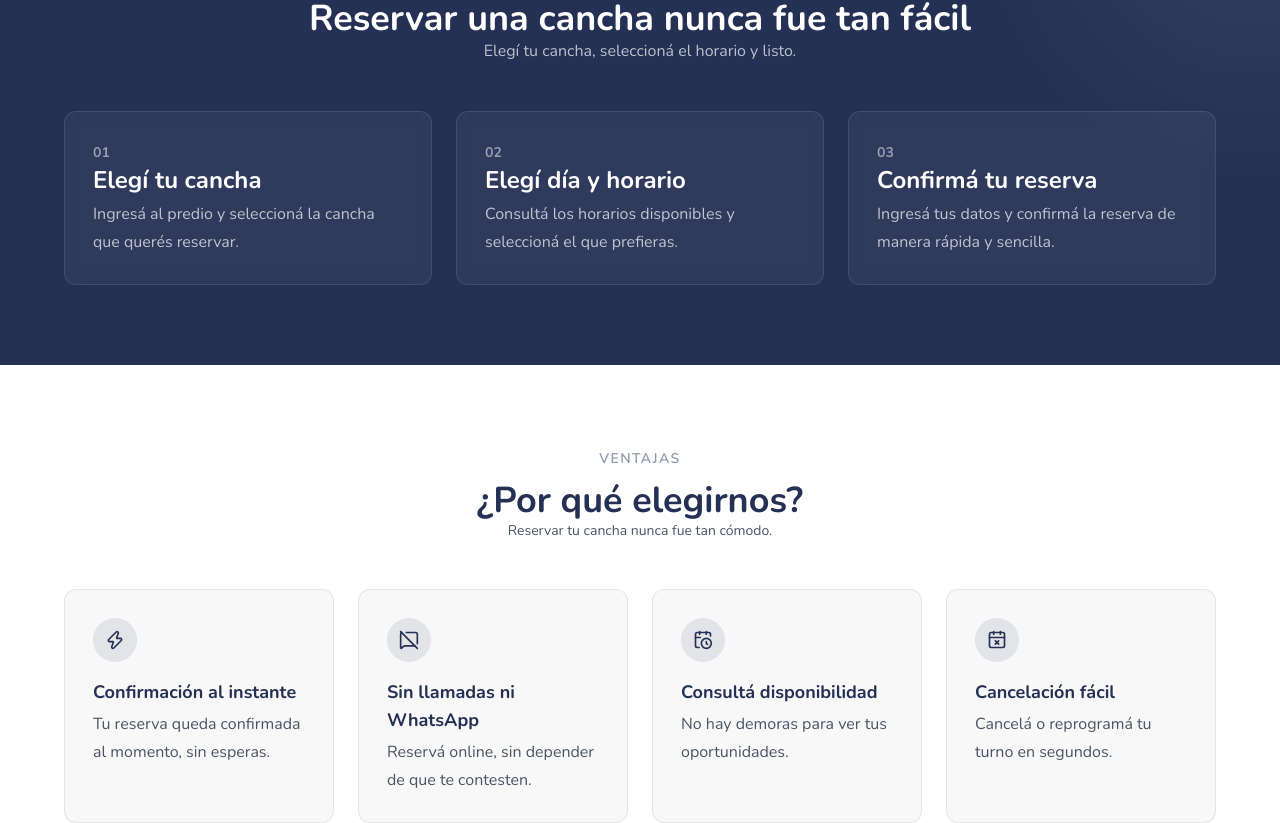
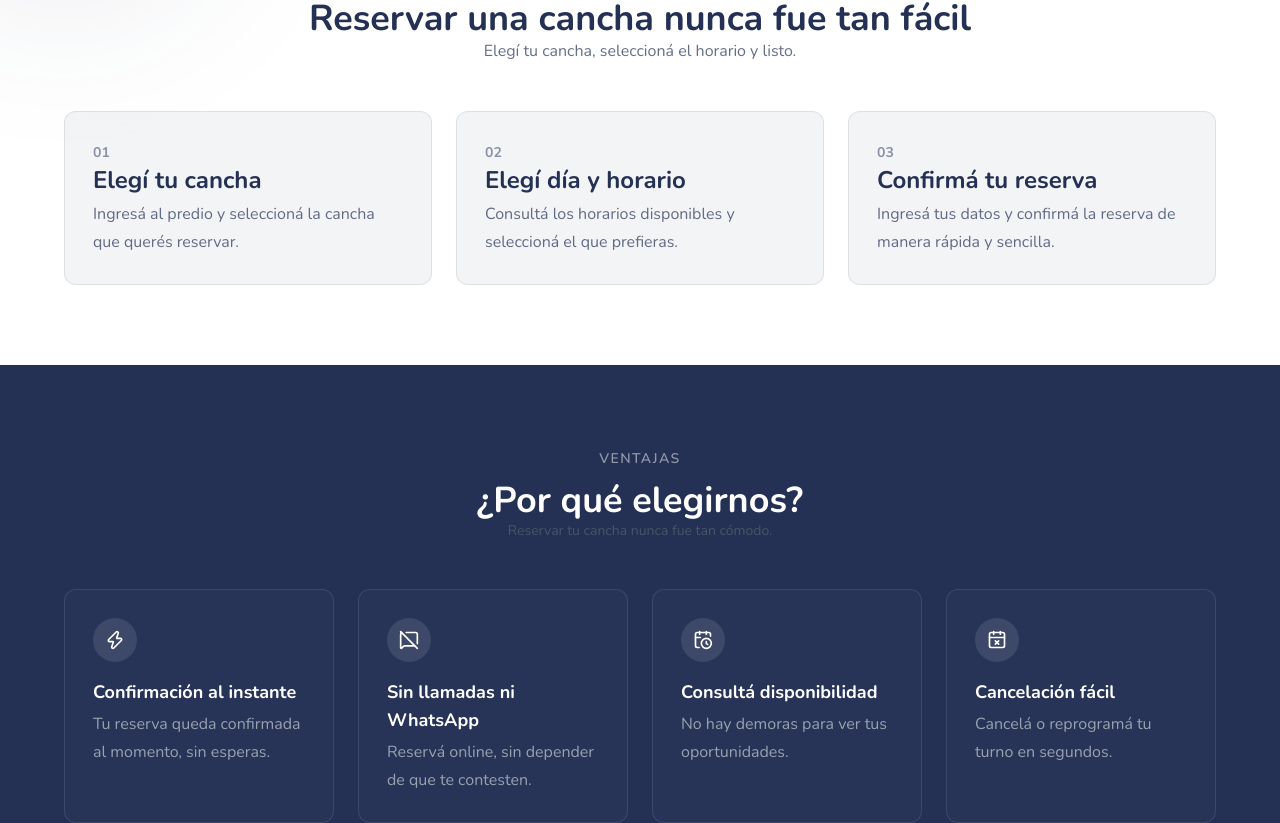
Before and after one commit to matiibuffaRC/canchita, a Next.js app: page / in a window 1280 px wide. Shown: the part 828-1651 px from the top of the page. Built offline with nearby package versions, Linux system fonts and the light colour scheme; a web font is replaced by a local one.

Commit message:
Corregimos componentes y creamos nueva ruta a trabajar

```diff
--- a/src/app/[admin-slug]/[predio-slug]/page.tsx
+++ b/src/app/[admin-slug]/[predio-slug]/page.tsx
@@ -1,6 +1,22 @@
-import React from 'react'
+'use client';
+
+// Import dependencies
+import { useEffect } from 'react';
+import { useParams } from "next/navigation";
 
 function page() {
+    const { "predio-slug": slug } = useParams<{ "predio-slug": string }>();
+    useEffect(()=>{
+        const fetchCanchas = async() => {
+            try{
+                const result = await fetch('api/predios/${id}/canchas')
+            }catch(error){
+
+            }finally{
+
+            }
+        }
+    },[slug])
     return (
         <div>predio page</div>
     )
--- a/src/app/[admin-slug]/page.tsx
+++ b/src/app/[admin-slug]/page.tsx
@@ -12,6 +12,9 @@ import Link from "next/link";
 import ChevronIcon from "../../components/icons/Chevron";
 import PhoneIcon from "../../components/icons/Phone";
 import PinIcon from "../../components/icons/Pin";
+
+// Import componentes
+import FotoGenerica from "../../components/admin-page/FotoGenerica";
 
 type Predio = {
     id_predio: number,
@@ -28,18 +31,6 @@ type Admin = {
     slug: string,
 }
 
-// Ícono de cancha genérica — placeholder hasta que exista una foto real por predio
-function FotoGenerica() {
-    return (
-        <div className="relative h-16 w-16 shrink-0 overflow-hidden rounded-lg bg-linear-to-br from-[#2f7a4f] via-[#1f5c3a] to-[#123322]">
-            <svg aria-hidden="true" viewBox="0 0 64 64" className="absolute inset-0 h-full w-full text-white/25" >
-                <rect x="4" y="4" width="56" height="56" rx="4" fill="none" stroke="currentColor" strokeWidth="2" />
-                <line x1="32" y1="4" x2="32" y2="60" stroke="currentColor" strokeWidth="2" />
-                <circle cx="32" cy="32" r="9" fill="none" stroke="currentColor" strokeWidth="2" />
-            </svg>
-        </div>
-    );
-}
 
 // Lo que esperamos recibir del backend
 function Page() {
@@ -50,7 +41,7 @@ function Page() {
 
     useEffect(() => {
         if (!slug) return;
-        const peticionFetch = async () => {
+        const fetchPredios = async () => {
             try {
                 const result = await fetch(`/api/admins/${slug}/predio`);
                 if (!result.ok) {
@@ -74,7 +65,7 @@ function Page() {
 
         };
 
-        peticionFetch().catch((error: Error) => console.error(error.message));
+        fetchPredios().catch((error: Error) => console.error(error.message));
 
     }, [slug]);
 
@@ -82,7 +73,7 @@ function Page() {
     const printPredios = () => {
         return predios.map((predio) => {
             return (
-                <div key={predio.id_predio} className="flex w-full items-center gap-4 rounded-xl border border-[#243054]/10 bg-white p-4 shadow-sm transition hover:border-[#243054]/20 hover:shadow-md" >
+                <Link key={predio.id_predio} href={`/${admin?.slug}/${predio.slug}`} aria-label={`Gestionar ${predio.nombre}`} className="flex w-full items-center gap-4 rounded-xl border border-[#243054]/10 bg-white p-4 shadow-sm transition hover:border-[#243054]/20 hover:shadow-md focus-visible:outline focus-visible:outline-offset-2 focus-visible:outline-[#243054]" >
                     <FotoGenerica />
                     <div className="min-w-0 flex-1">
                         <h2 className="truncate text-lg font-extrabold text-[#161B2E]">
@@ -100,16 +91,10 @@ function Page() {
                         </p>
                     </div>
 
-                    <button aria-label={`Gestionar ${predio.nombre}`} className="flex h-8 w-8 shrink-0 items-center justify-center rounded-full transition hover:bg-[#243054]/5 focus-visible:outline focus-visible:outline-offset-2 focus-visible:outline-[#243054]" >
-                        <Link
-                            href={`/${admin?.slug}/${predio.slug}`}
-                            aria-label={`Gestionar ${predio.nombre}`}
-                            className="flex h-8 w-8 shrink-0 items-center justify-center rounded-full transition hover:bg-[#243054]/5 focus-visible:outline focus-visible:outline-offset-2 focus-visible:outline-[#243054]"
-                        >
-                            <ChevronIcon />
-                        </Link>
-                    </button>
-                </div>
+                    <span className="flex h-8 w-8 shrink-0 items-center justify-center rounded-full transition group-hover:bg-[#243054]/5">
+                        <ChevronIcon />
+                    </span>
+                </Link>
             )
         })
     }
--- a/src/app/api/admin/[admin-slug]/predio/route.ts
+++ /dev/null
@@ -1,9 +0,0 @@
-import { getPredios } from "../../../../../controllers/predio.controller";
-
-export async function GET(
-  _request: Request,
-  { params }: { params: Promise<{ "admin-slug": string }> },
-) {
-  const { "admin-slug": slug } = await params;
-  return getPredios(slug);
-}
--- a/src/app/page.tsx
+++ b/src/app/page.tsx
@@ -48,17 +48,17 @@ export default function Home() {
             <main id='inicio' className="min-h-screen overflow-hidden bg-white text-[#243054]">
                 <Hero />
 
-                <section id="como-funciona" aria-labelledby="steps-title" className="relative scroll-mt-8 overflow-hidden bg-[#243054] px-6 py-20 text-white">
+                <section id="como-funciona" aria-labelledby="steps-title" className="relative scroll-mt-8 overflow-hidden px-6 py-20 text-[#243054]">
                     <div aria-hidden="true" className="pointer-events-none absolute -right-40 -top-40 h-96 w-96 rounded-full bg-white/5 blur-3xl" />
                     <div className="relative z-10 mx-auto max-w-6xl">
                         <div className="mx-auto max-w-2xl text-center">
-                            <span className="nunito text-sm font-semibold uppercase tracking-widest text-white/50">
+                            <span className="nunito text-sm font-semibold uppercase tracking-widest text-[#243054]/50">
                                 Simple y rápido
                             </span>
                             <h2 id="steps-title" className="nunito mt-3 text-3xl font-bold md:text-4xl">
                                 Reservar una cancha nunca fue tan fácil
                             </h2>
-                            <p className="nunito text-white/70">
+                            <p className="nunito text-[#243054]/70">
                                 Elegí tu cancha, seleccioná el horario y listo.
                             </p>
                         </div>
--- /dev/null
+++ b/src/components/admin-page/FotoGenerica.tsx
@@ -0,0 +1,13 @@
+ // Ícono de cancha genérica — placeholder hasta que exista una foto real por predio
+
+export default function FotoGenerica() {
+    return (
+        <div className="relative h-16 w-16 shrink-0 overflow-hidden rounded-lg bg-linear-to-br from-[#2f7a4f] via-[#1f5c3a] to-[#123322]">
+            <svg aria-hidden="true" viewBox="0 0 64 64" className="absolute inset-0 h-full w-full text-white/25" >
+                <rect x="4" y="4" width="56" height="56" rx="4" fill="none" stroke="currentColor" strokeWidth="2" />
+                <line x1="32" y1="4" x2="32" y2="60" stroke="currentColor" strokeWidth="2" />
+                <circle cx="32" cy="32" r="9" fill="none" stroke="currentColor" strokeWidth="2" />
+            </svg>
+        </div>
+    );
+}
--- a/src/components/home/Benefits.tsx
+++ b/src/components/home/Benefits.tsx
@@ -12,14 +12,14 @@ interface BenefitsProps {
 
 export default function Benefits({ benefits }: BenefitsProps) {
     return (
-        <section id='nosotros' aria-labelledby="benefits-title" className="relative bg-white px-6 py-20">
+        <section id='nosotros' aria-labelledby="benefits-title" className="relative bg-[#243054] px-6 py-20">
             <div className="mx-auto max-w-6xl">
                 <div className="mx-auto max-w-2xl text-center">
-                    <span className="nunito text-sm font-semibold uppercase tracking-widest text-[#243054]/50">
+                    <span className="nunito text-sm font-semibold uppercase tracking-widest text-white/50">
                         Ventajas
                     </span>
 
-                    <h2 id="benefits-title" className="nunito mt-3 text-3xl font-bold text-[#243054] md:text-4xl">
+                    <h2 id="benefits-title" className="nunito mt-3 text-3xl font-bold text-white md:text-4xl">
                         ¿Por qué elegirnos?
                     </h2>
 
@@ -30,16 +30,16 @@ export default function Benefits({ benefits }: BenefitsProps) {
 
                 <div className="mt-12 grid gap-6 sm:grid-cols-2 lg:grid-cols-4">
                     {benefits.map((benefit) => (
-                        <div key={benefit.title} className="nunito rounded-xl border border-[#243054]/10 bg-[#243054]/3 p-7 transition duration-300 hover:-translate-y-1 hover:bg-[#243054]/6" >
-                            <div className="flex h-11 w-11 items-center justify-center rounded-full bg-[#243054]/10 text-[#243054]">
+                        <div key={benefit.title} className="nunito rounded-xl border border-white/10 bg-white/2 p-7 transition duration-300 hover:-translate-y-1 hover:bg-white/6" >
+                            <div className="flex h-11 w-11 items-center justify-center rounded-full bg-white/10 text-white">
                                 <benefit.icon className="h-5 w-5" />
                             </div>
 
-                            <h3 className="mt-4 text-lg font-bold text-[#243054]">
+                            <h3 className="mt-4 text-lg font-bold text-white">
                                 {benefit.title}
                             </h3>
 
-                            <p className="mt-1 leading-7 text-gray-600">
+                            <p className="mt-1 leading-7 text-gray-400">
                                 {benefit.description}
                             </p>
                         </div>
--- a/src/components/home/Steps.tsx
+++ b/src/components/home/Steps.tsx
@@ -12,8 +12,8 @@ export default function Steps({ steps }: StepsProps) {
     return (
         <div className="mt-12 grid gap-6 md:grid-cols-3">
             {steps.map((step) => (
-                <div key={step.number} className="nunito rounded-xl border border-white/10 bg-white/5 p-7 backdrop-blur-sm transition duration-300 hover:-translate-y-1 hover:bg-white/10 hover:cursor-pointer" >
-                    <span className="text-sm font-bold text-white/50">
+                <div key={step.number} className="nunito rounded-xl border border-[#243054]/10 bg-[#243054]/5 p-7 backdrop-blur-sm transition duration-300 hover:-translate-y-1 hover:bg-white/10 hover:cursor-pointer" >
+                    <span className="text-sm font-bold text-[#243054]/50">
                         {step.number}
                     </span>
 
@@ -21,7 +21,7 @@ export default function Steps({ steps }: StepsProps) {
                         {step.title}
                     </h3>
 
-                    <p className="mt-1 leading-7 text-white/70">
+                    <p className="mt-1 leading-7 text-[#243054]/70">
                         {step.description}
                     </p>
                 </div>
```
Also changed, not shown: src/app/api/predios/[id]/canchas/route.ts (added).
